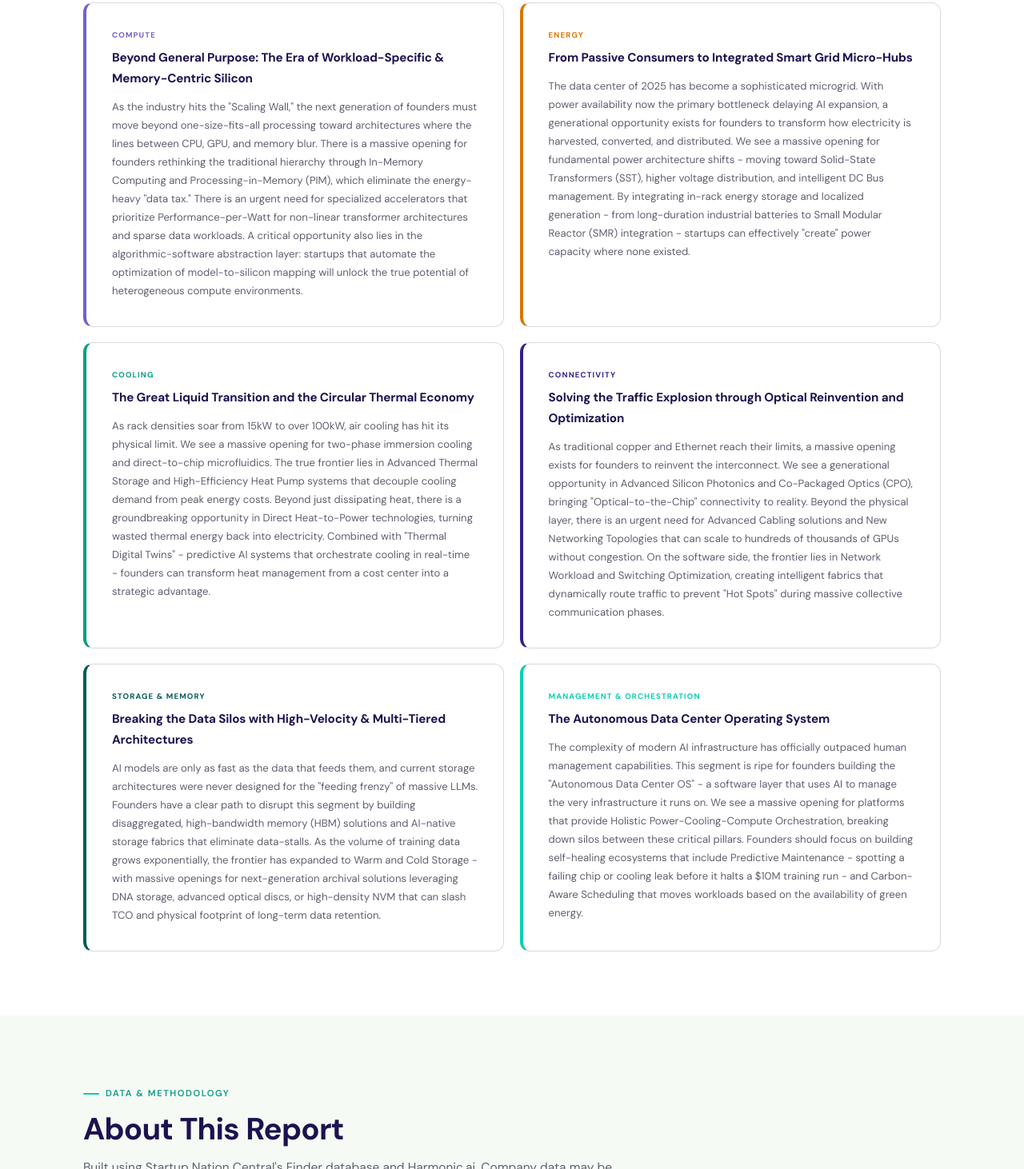
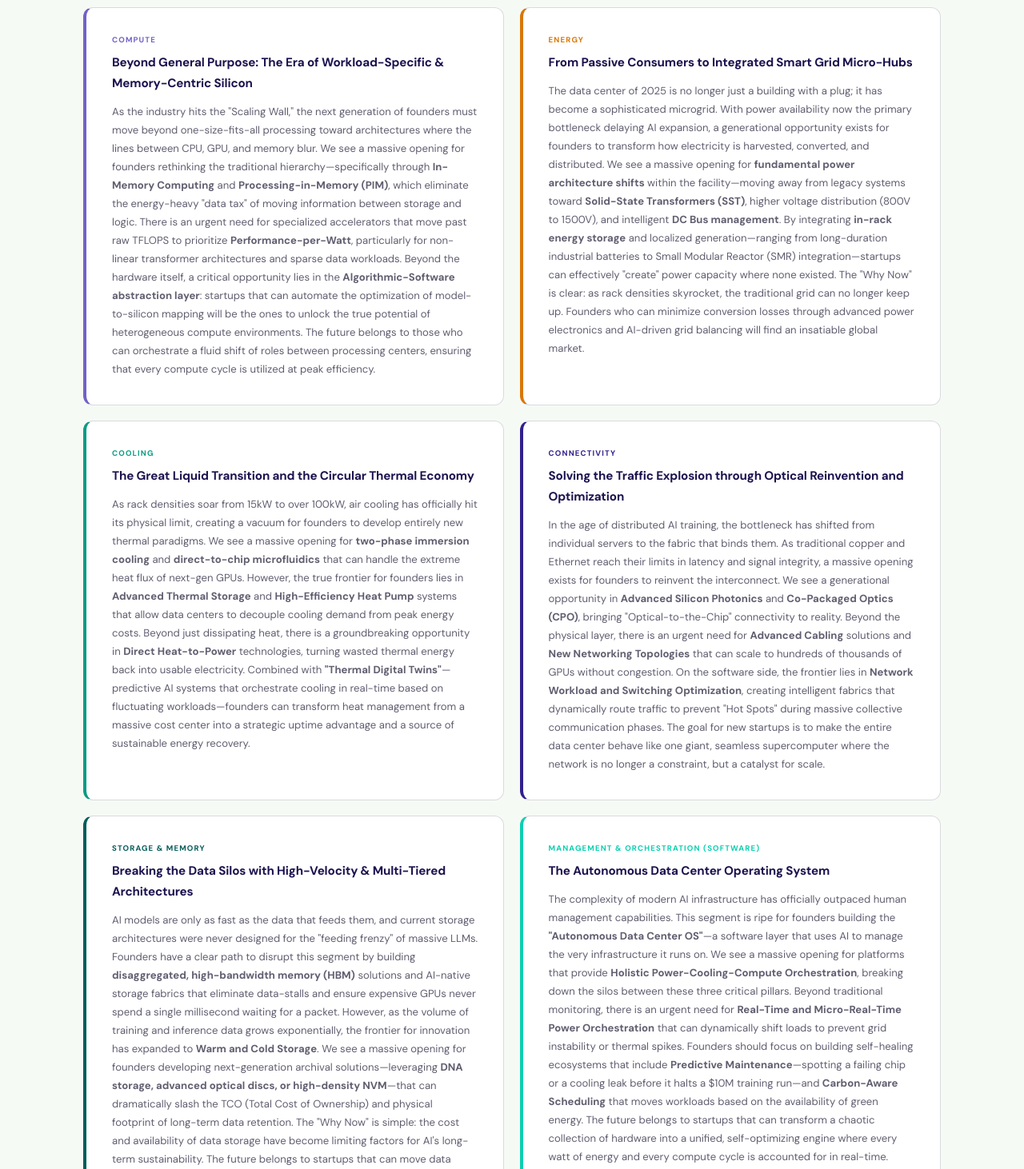
Before and after one commit to VickyB-Git/data-center-ai-infrastructure-map, a plain HTML site: page index.html in a window 1280 px wide. Shown: the part 4645-6107 px from the top of the page at 80% size. Drawn offline with Linux system fonts and the light colour scheme.

Commit message:
Add files via upload

```diff
--- a/index.html
+++ b/index.html
@@ -319,6 +319,8 @@ footer img{height:26px;width:auto;}
 </section>
 
 
+<div style="height:6px;background:linear-gradient(90deg,#1C124F 0%,#035C59 50%,#12103a 100%);"></div>
+
 <!-- CATEGORIES BREAKDOWN -->
 <section class="dark-chart" style="background:#12103a !important;">
   <div class="container">
@@ -372,37 +374,37 @@ footer img{height:26px;width:auto;}
       <div class="opp-card" style="--o-color:#7261C7;">
         <div class="opp-num">Compute</div>
         <div class="opp-title">Beyond General Purpose: The Era of Workload-Specific &amp; Memory-Centric Silicon</div>
-        <div class="opp-text">As the industry hits the "Scaling Wall," the next generation of founders must move beyond one-size-fits-all processing toward architectures where the lines between CPU, GPU, and memory blur. There is a massive opening for founders rethinking the traditional hierarchy through In-Memory Computing and Processing-in-Memory (PIM), which eliminate the energy-heavy "data tax." There is an urgent need for specialized accelerators that prioritize Performance-per-Watt for non-linear transformer architectures and sparse data workloads. A critical opportunity also lies in the algorithmic-software abstraction layer: startups that automate the optimization of model-to-silicon mapping will unlock the true potential of heterogeneous compute environments.</div>
+        <div class="opp-text">As the industry hits the "Scaling Wall," the next generation of founders must move beyond one-size-fits-all processing toward architectures where the lines between CPU, GPU, and memory blur. We see a massive opening for founders rethinking the traditional hierarchy—specifically through <strong>In-Memory Computing</strong> and <strong>Processing-in-Memory (PIM)</strong>, which eliminate the energy-heavy "data tax" of moving information between storage and logic. There is an urgent need for specialized accelerators that move past raw TFLOPS to prioritize <strong>Performance-per-Watt</strong>, particularly for non-linear transformer architectures and sparse data workloads. Beyond the hardware itself, a critical opportunity lies in the <strong>Algorithmic-Software abstraction layer</strong>: startups that can automate the optimization of model-to-silicon mapping will be the ones to unlock the true potential of heterogeneous compute environments. The future belongs to those who can orchestrate a fluid shift of roles between processing centers, ensuring that every compute cycle is utilized at peak efficiency.</div>
       </div>
 
       <div class="opp-card" style="--o-color:#d97706;">
         <div class="opp-num">Energy</div>
         <div class="opp-title">From Passive Consumers to Integrated Smart Grid Micro-Hubs</div>
-        <div class="opp-text">The data center of 2025 has become a sophisticated microgrid. With power availability now the primary bottleneck delaying AI expansion, a generational opportunity exists for founders to transform how electricity is harvested, converted, and distributed. We see a massive opening for fundamental power architecture shifts - moving toward Solid-State Transformers (SST), higher voltage distribution, and intelligent DC Bus management. By integrating in-rack energy storage and localized generation - from long-duration industrial batteries to Small Modular Reactor (SMR) integration - startups can effectively "create" power capacity where none existed.</div>
+        <div class="opp-text">The data center of 2025 is no longer just a building with a plug; it has become a sophisticated microgrid. With power availability now the primary bottleneck delaying AI expansion, a generational opportunity exists for founders to transform how electricity is harvested, converted, and distributed. We see a massive opening for <strong>fundamental power architecture shifts</strong> within the facility—moving away from legacy systems toward <strong>Solid-State Transformers (SST)</strong>, higher voltage distribution (800V to 1500V), and intelligent <strong>DC Bus management</strong>. By integrating <strong>in-rack energy storage</strong> and localized generation—ranging from long-duration industrial batteries to Small Modular Reactor (SMR) integration—startups can effectively "create" power capacity where none existed. The "Why Now" is clear: as rack densities skyrocket, the traditional grid can no longer keep up. Founders who can minimize conversion losses through advanced power electronics and AI-driven grid balancing will find an insatiable global market.</div>
       </div>
 
       <div class="opp-card" style="--o-color:#0B9B85;">
         <div class="opp-num">Cooling</div>
         <div class="opp-title">The Great Liquid Transition and the Circular Thermal Economy</div>
-        <div class="opp-text">As rack densities soar from 15kW to over 100kW, air cooling has hit its physical limit. We see a massive opening for two-phase immersion cooling and direct-to-chip microfluidics. The true frontier lies in Advanced Thermal Storage and High-Efficiency Heat Pump systems that decouple cooling demand from peak energy costs. Beyond just dissipating heat, there is a groundbreaking opportunity in Direct Heat-to-Power technologies, turning wasted thermal energy back into electricity. Combined with "Thermal Digital Twins" - predictive AI systems that orchestrate cooling in real-time - founders can transform heat management from a cost center into a strategic advantage.</div>
+        <div class="opp-text">As rack densities soar from 15kW to over 100kW, air cooling has officially hit its physical limit, creating a vacuum for founders to develop entirely new thermal paradigms. We see a massive opening for <strong>two-phase immersion cooling</strong> and <strong>direct-to-chip microfluidics</strong> that can handle the extreme heat flux of next-gen GPUs. However, the true frontier for founders lies in <strong>Advanced Thermal Storage</strong> and <strong>High-Efficiency Heat Pump</strong> systems that allow data centers to decouple cooling demand from peak energy costs. Beyond just dissipating heat, there is a groundbreaking opportunity in <strong>Direct Heat-to-Power</strong> technologies, turning wasted thermal energy back into usable electricity. Combined with <strong>"Thermal Digital Twins"</strong>—predictive AI systems that orchestrate cooling in real-time based on fluctuating workloads—founders can transform heat management from a massive cost center into a strategic uptime advantage and a source of sustainable energy recovery.</div>
       </div>
 
       <div class="opp-card" style="--o-color:#32208C;">
         <div class="opp-num">Connectivity</div>
         <div class="opp-title">Solving the Traffic Explosion through Optical Reinvention and Optimization</div>
-        <div class="opp-text">As traditional copper and Ethernet reach their limits, a massive opening exists for founders to reinvent the interconnect. We see a generational opportunity in Advanced Silicon Photonics and Co-Packaged Optics (CPO), bringing "Optical-to-the-Chip" connectivity to reality. Beyond the physical layer, there is an urgent need for Advanced Cabling solutions and New Networking Topologies that can scale to hundreds of thousands of GPUs without congestion. On the software side, the frontier lies in Network Workload and Switching Optimization, creating intelligent fabrics that dynamically route traffic to prevent "Hot Spots" during massive collective communication phases.</div>
+        <div class="opp-text">In the age of distributed AI training, the bottleneck has shifted from individual servers to the fabric that binds them. As traditional copper and Ethernet reach their limits in latency and signal integrity, a massive opening exists for founders to reinvent the interconnect. We see a generational opportunity in <strong>Advanced Silicon Photonics</strong> and <strong>Co-Packaged Optics (CPO)</strong>, bringing "Optical-to-the-Chip" connectivity to reality. Beyond the physical layer, there is an urgent need for <strong>Advanced Cabling</strong> solutions and <strong>New Networking Topologies</strong> that can scale to hundreds of thousands of GPUs without congestion. On the software side, the frontier lies in <strong>Network Workload and Switching Optimization</strong>, creating intelligent fabrics that dynamically route traffic to prevent "Hot Spots" during massive collective communication phases. The goal for new startups is to make the entire data center behave like one giant, seamless supercomputer where the network is no longer a constraint, but a catalyst for scale.</div>
       </div>
 
       <div class="opp-card" style="--o-color:#035C59;">
         <div class="opp-num">Storage &amp; Memory</div>
         <div class="opp-title">Breaking the Data Silos with High-Velocity &amp; Multi-Tiered Architectures</div>
-        <div class="opp-text">AI models are only as fast as the data that feeds them, and current storage architectures were never designed for the "feeding frenzy" of massive LLMs. Founders have a clear path to disrupt this segment by building disaggregated, high-bandwidth memory (HBM) solutions and AI-native storage fabrics that eliminate data-stalls. As the volume of training data grows exponentially, the frontier has expanded to Warm and Cold Storage - with massive openings for next-generation archival solutions leveraging DNA storage, advanced optical discs, or high-density NVM that can slash TCO and physical footprint of long-term data retention.</div>
+        <div class="opp-text">AI models are only as fast as the data that feeds them, and current storage architectures were never designed for the "feeding frenzy" of massive LLMs. Founders have a clear path to disrupt this segment by building <strong>disaggregated, high-bandwidth memory (HBM)</strong> solutions and AI-native storage fabrics that eliminate data-stalls and ensure expensive GPUs never spend a single millisecond waiting for a packet. However, as the volume of training and inference data grows exponentially, the frontier for innovation has expanded to <strong>Warm and Cold Storage</strong>. We see a massive opening for founders developing next-generation archival solutions—leveraging <strong>DNA storage, advanced optical discs, or high-density NVM</strong>—that can dramatically slash the TCO (Total Cost of Ownership) and physical footprint of long-term data retention. The "Why Now" is simple: the cost and availability of data storage have become limiting factors for AI's long-term sustainability. The future belongs to startups that can move data closer to the compute at lightning speeds while simultaneously solving the crisis of storing the world's rapidly expanding digital brain.</div>
       </div>
 
       <div class="opp-card" style="--o-color:#0ACFB1;">
-        <div class="opp-num">Management &amp; Orchestration</div>
+        <div class="opp-num">Management &amp; Orchestration (Software)</div>
         <div class="opp-title">The Autonomous Data Center Operating System</div>
-        <div class="opp-text">The complexity of modern AI infrastructure has officially outpaced human management capabilities. This segment is ripe for founders building the "Autonomous Data Center OS" - a software layer that uses AI to manage the very infrastructure it runs on. We see a massive opening for platforms that provide Holistic Power-Cooling-Compute Orchestration, breaking down silos between these critical pillars. Founders should focus on building self-healing ecosystems that include Predictive Maintenance - spotting a failing chip or cooling leak before it halts a $10M training run - and Carbon-Aware Scheduling that moves workloads based on the availability of green energy.</div>
+        <div class="opp-text">The complexity of modern AI infrastructure has officially outpaced human management capabilities. This segment is ripe for founders building the <strong>"Autonomous Data Center OS"</strong>—a software layer that uses AI to manage the very infrastructure it runs on. We see a massive opening for platforms that provide <strong>Holistic Power-Cooling-Compute Orchestration</strong>, breaking down the silos between these three critical pillars. Beyond traditional monitoring, there is an urgent need for <strong>Real-Time and Micro-Real-Time Power Orchestration</strong> that can dynamically shift loads to prevent grid instability or thermal spikes. Founders should focus on building self-healing ecosystems that include <strong>Predictive Maintenance</strong>—spotting a failing chip or a cooling leak before it halts a $10M training run—and <strong>Carbon-Aware Scheduling</strong> that moves workloads based on the availability of green energy. The future belongs to startups that can transform a chaotic collection of hardware into a unified, self-optimizing engine where every watt of energy and every compute cycle is accounted for in real-time.</div>
       </div>
 
     </div>
```
